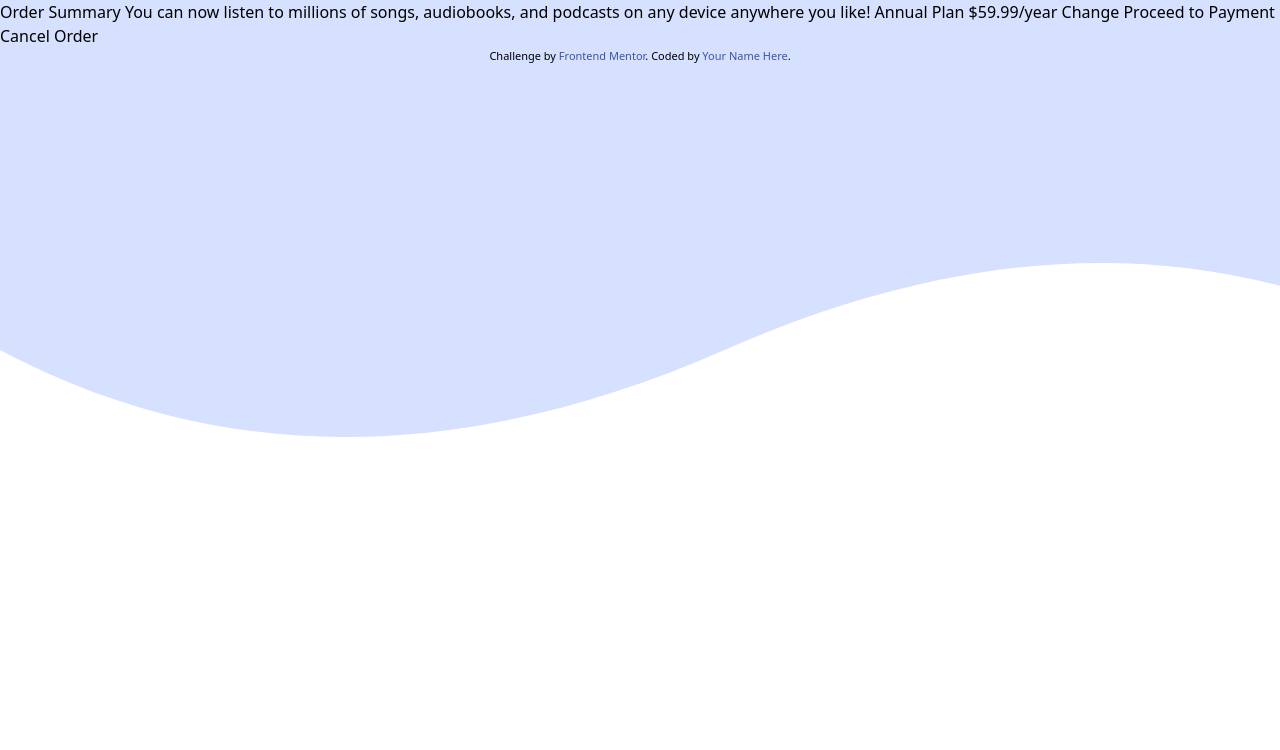
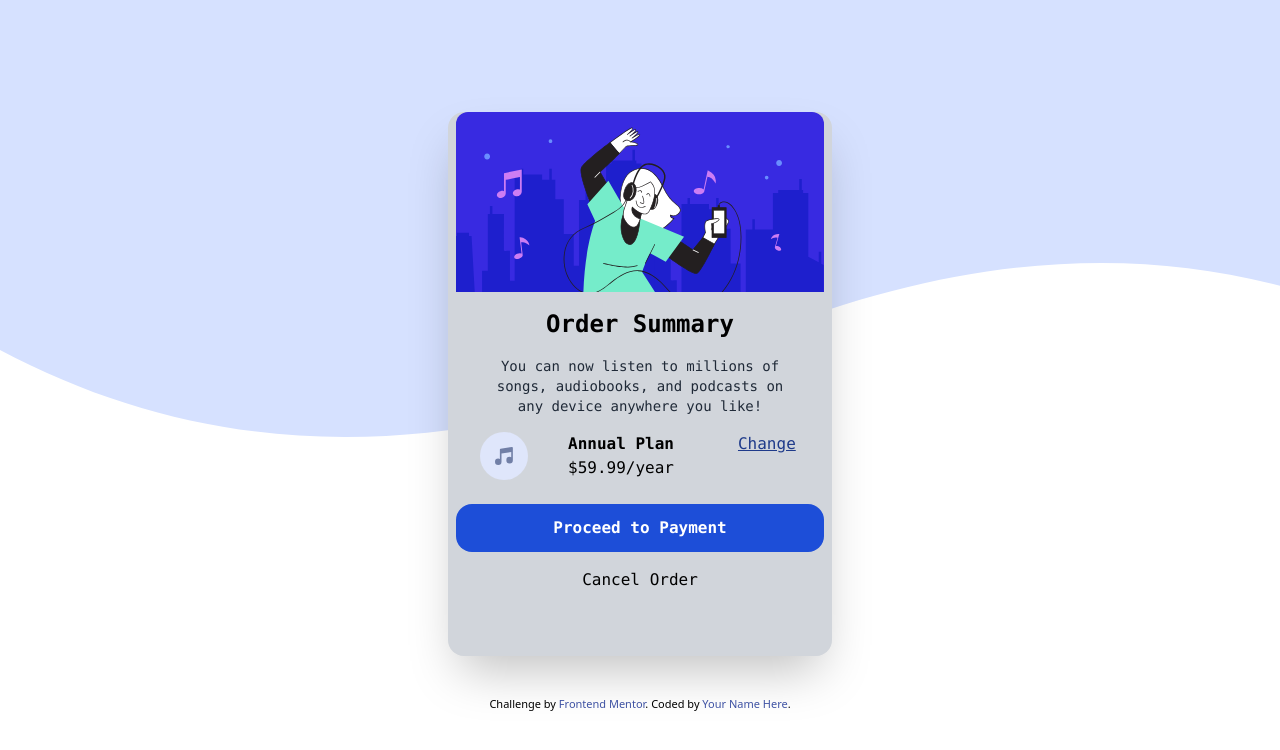
Before and after one commit to Abdulahadahmadi/order_summary_component, a website: page index.html in a window 1280 px wide. Drawn offline with nearby package versions, Linux system fonts and the light colour scheme.

Commit message:
order summary card completed

```diff
--- a/index.html
+++ b/index.html
@@ -36,29 +36,33 @@
 
 
 
-      <div class="container mx-auto">
+      <div class="container mx-auto w-96 px-2 m-76 bg-gray-300 mt-28 rounded-2xl shadow-2xl font-mono">
+        <div class="flex flex-col">
+          <div class="mt-0 mx-auto w-106">
+              <img class="mt-0 rounded-t-xl" src="./images/illustration-hero.svg" alt="image" />
+          </div>
+          <h1 class="font-bold text-2xl text-center mt-4">Order Summary</h1>
+          <p class="text-gray-800 text-center text-sm py-4 px-10">You can now listen to millions of songs, audiobooks, and podcasts on any
+            device anywhere you like!</p>
 
+            <div class="flex flex-row px-6">
+              <img src="./images/icon-music.svg" alt="img2" />
+              <div class="flex flex-col pl-10">
+                <div class="font-bold">Annual Plan</div>
+                <div>$59.99/year</div>
+              </div>
+              <a href="#" class="underline text-blue-900 ml-16">Change</a>
+            </div>
+
+
+            <button class="btn bg-blue-700 mt-6 py-3 rounded-2xl font-bold text-white">Proceed to Payment</button>
+            <span class="text-center pt-4 mb-16">Cancel Order</span>
+        </div>
       </div>
 
 
 
-
-
-
-  Order Summary
-
-  You can now listen to millions of songs, audiobooks, and podcasts on any
-  device anywhere you like!
-
-  Annual Plan
-  $59.99/year
-
-  Change
-
-  Proceed to Payment
-  Cancel Order
-
-  <div class="attribution">
+  <div class="attribution mt-10 bg-blcak-200">
     Challenge by <a href="https://www.frontendmentor.io?ref=challenge" target="_blank">Frontend Mentor</a>.
     Coded by <a href="#">Your Name Here</a>.
   </div>
--- a/main.css
+++ b/main.css
@@ -1,9 +1,11 @@
 body{
+    margin: 0;
+    padding: 0;
     background-image: url('./images/pattern-background-desktop.svg');
     background-repeat: repeat-x;
 }
 
-@media screen and (max-width: 375px) {
+@media screen and (max-width: 475px) {
     body{
         background-image: url('./images/pattern-background-mobile.svg');
         background-repeat: repeat-y;
--- /dev/null
+++ b/package.json
@@ -0,0 +1,5 @@
+{
+  "dependencies": {
+    "daisyui": "^2.15.2"
+  }
+}
```
Also changed, not shown: 1 other file.
